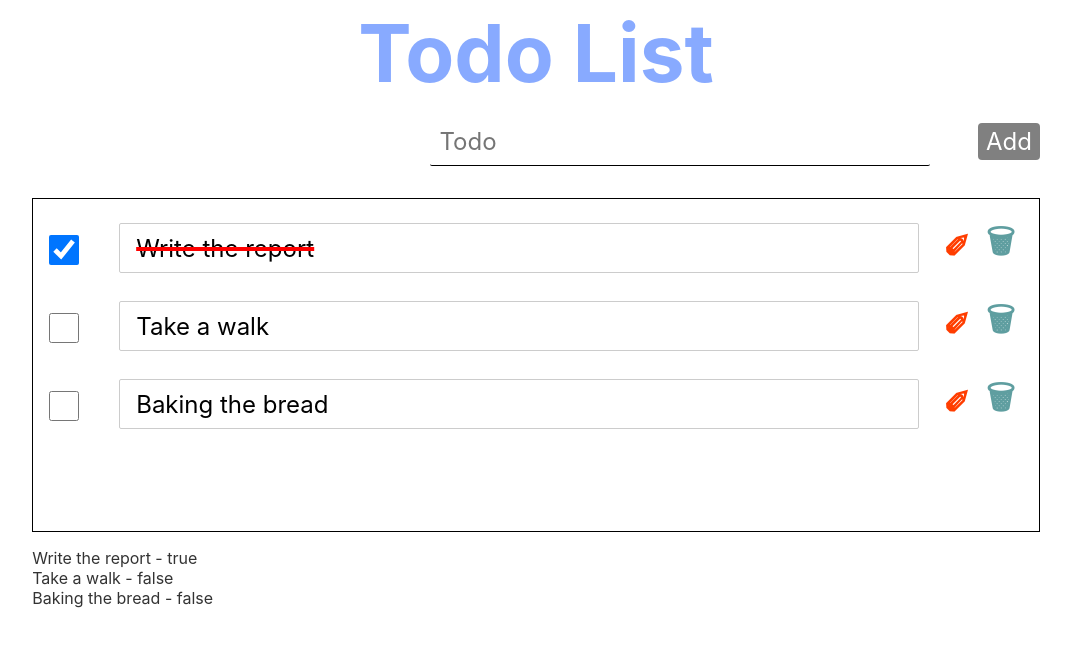
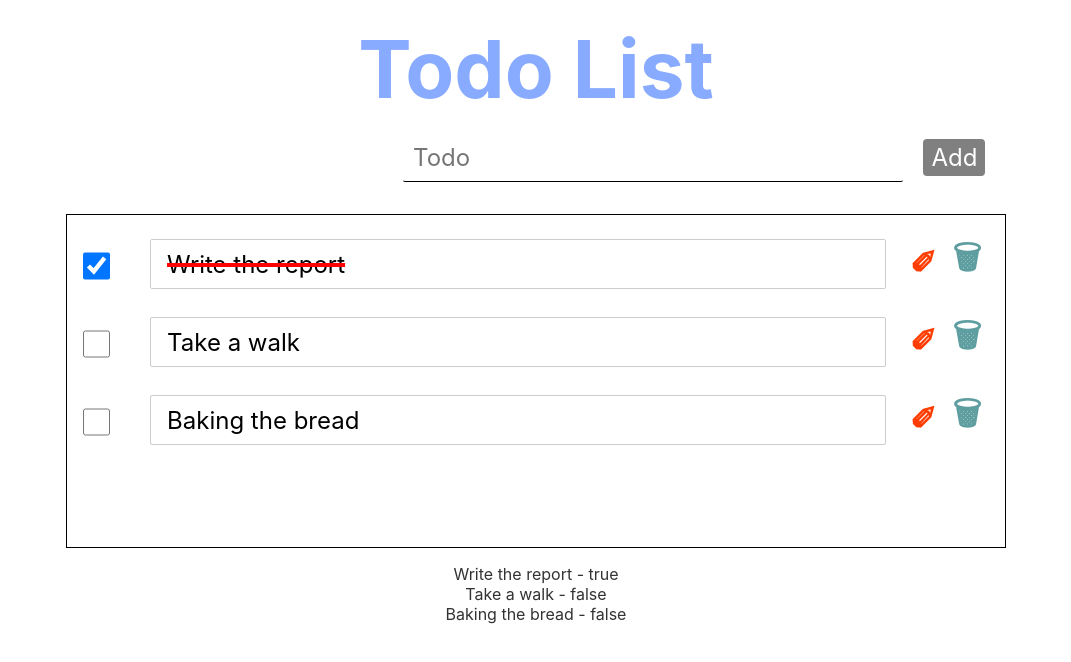
Before and after one commit to neomatrix79/todo-list-svelte, a Svelte app: page / in a window 1280 px wide. Shown: the top 662 px of the page, without its empty margins (104-1175 px from the left). Built offline with nearby package versions, Linux system fonts and the light colour scheme.

Commit message:
Second commit

```diff
--- a/src/components/TodoList.svelte
+++ b/src/components/TodoList.svelte
@@ -5,6 +5,7 @@
   import Todo from "./Todo.svelte";
 
   let todoText = "";
+  let todos: TodoType[];
 
   $: todos = $todoStore;
 
@@ -47,8 +48,13 @@
   <div class="title">Todo List</div>
 
   <div class="input-area">
-    <input type="text" bind:value={todoText} placeholder="Todo" />
-    <button title="입력" disabled={!todoText} on:click={onAdd}>Add</button>
+    <input
+      type="text"
+      title="할 일을 입력"
+      bind:value={todoText}
+      placeholder="Todo"
+    />
+    <button title="확인" disabled={!todoText} on:click={onAdd}>Add</button>
   </div>
 
   <!-- {todo} 와 bind:todo 차이점 -->
@@ -73,8 +79,10 @@
   .frame {
     margin: 0.25rem auto;
     display: flex;
+    align-items: center;
     flex-direction: column;
-    /* background-color: rgba(0, 0, 0, 0.5); */
+    padding: 1rem;
+    /* background-color: gray; */
   }
 
   .title {
@@ -88,8 +96,9 @@
     display: flex;
     justify-content: flex-end;
     align-items: center;
-    width: 100%;
+    width: 90%;
     padding: 1rem;
+    /* background-color: orange; */
   }
 
   input {
@@ -97,7 +106,7 @@
     outline: none;
     border-bottom: 1px solid black;
     font-size: 1.5rem;
-    margin: auto 2rem;
+    margin: auto 1rem;
     width: 500px;
   }
 
@@ -105,10 +114,14 @@
     border: none;
     border-radius: 0.25rem;
     font-size: 1.5rem;
-    margin: auto 1rem;
+    margin: auto 0.25rem;
     padding: 0.25rem 0.5rem;
-    background-color: indigo;
+    background-color: #2c54b8;
     color: white;
+  }
+
+  button:hover {
+    background-color: lightgreen;
   }
 
   button:disabled {
@@ -119,6 +132,7 @@
   ul {
     list-style: none;
     height: 300px;
+    width: 90%;
     border: 1px solid black;
     padding: 1rem;
     overflow: auto;
```
